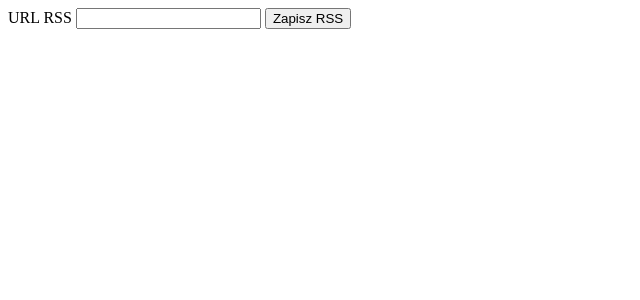
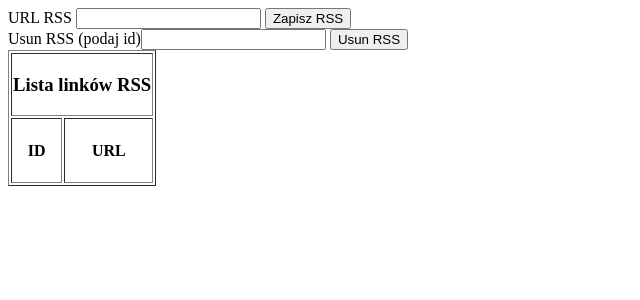
Before and after one commit to MP61592WSB/rss61592, a Flask app: page /add_rss in a window 1280 px wide. Shown: the top 300 px of the page, without its empty margins (0-640 px from the left). Run offline with Flask 2, Linux system fonts and the light colour scheme; data that the repository does not hold is empty; some libraries are stand-ins or nearby versions.

Commit message:
Update add_rss.html

```diff
--- a/templates/add_rss.html
+++ b/templates/add_rss.html
@@ -2,12 +2,33 @@
 <html lang="en">
 <head>
     <meta charset="UTF-8">
-    <title>Title</title>
+    <title>Zarzadzaj RSS'ami</title>
 </head>
 <body>
         <form method="post" action="/add_rss">
             URL RSS <input type="text" name="URL_rss" id="URL_rss" />
             <input type="submit" value="Zapisz RSS" name="Zapisz RSS"/> <br>
+            Usun RSS (podaj id)<input type="text" name="remove_rss" id="remove_rss" />
+            <input type="submit" value="Usun RSS" name="Usun RSS"/> <br>
+
+
+             <table border = 1>
+    <tr>
+        <td colspan="2"><h3><center>Lista linków RSS</center></h3></td>
+    </tr>
+    <tr>
+        <td><h4><center>ID</center></h4></td>
+        <td><h4><center>URL</center></h4></td>
+  </tr>
+  {% for rsslink in details %}
+   <tr>
+    <td> {{rsslink[0]}} </td>
+    <td> {{rsslink[1]}} </td>
+  </tr>
+  {% endfor %}
+</table>
         </form>
+
+
 </body>
 </html>
```
